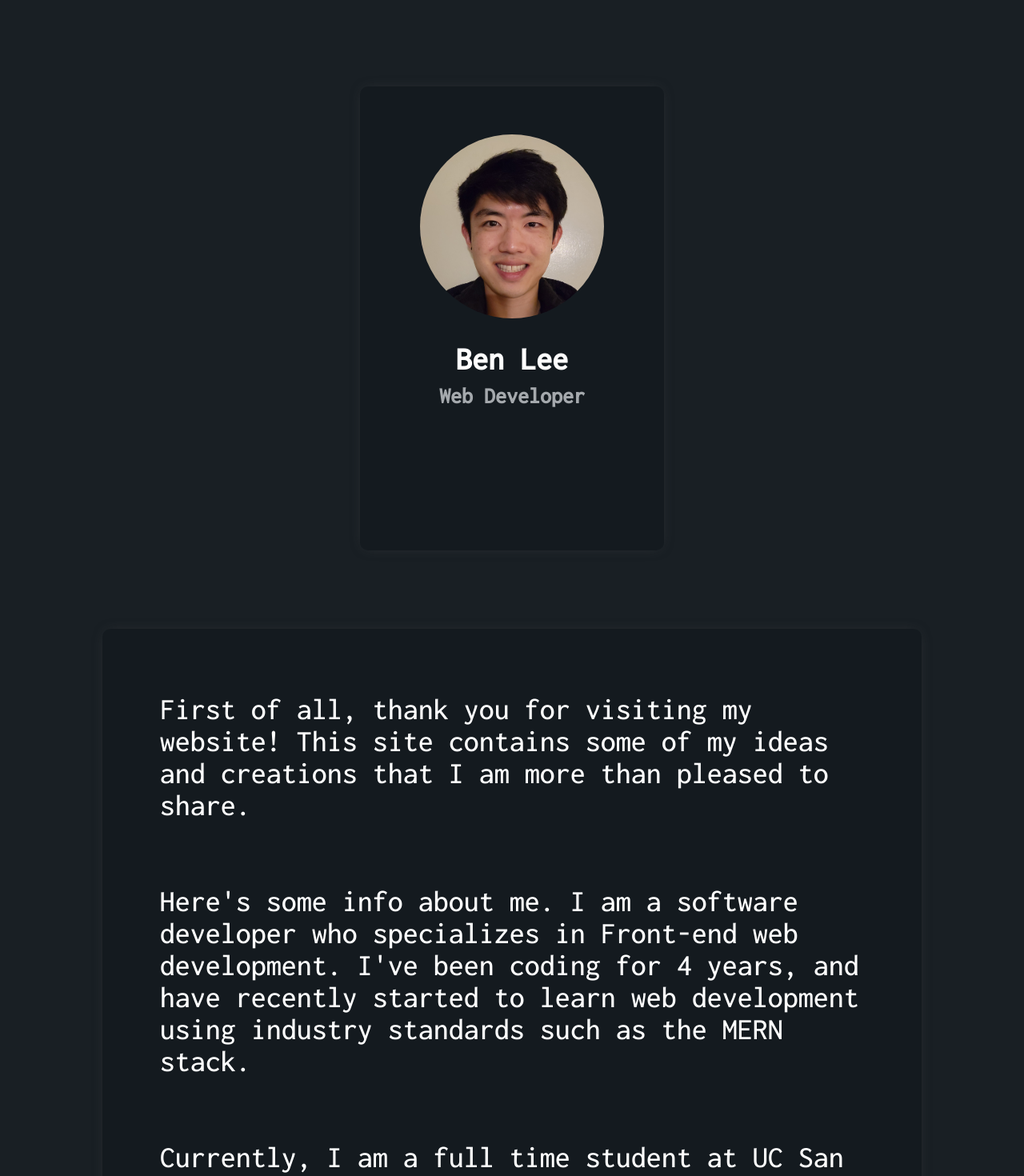
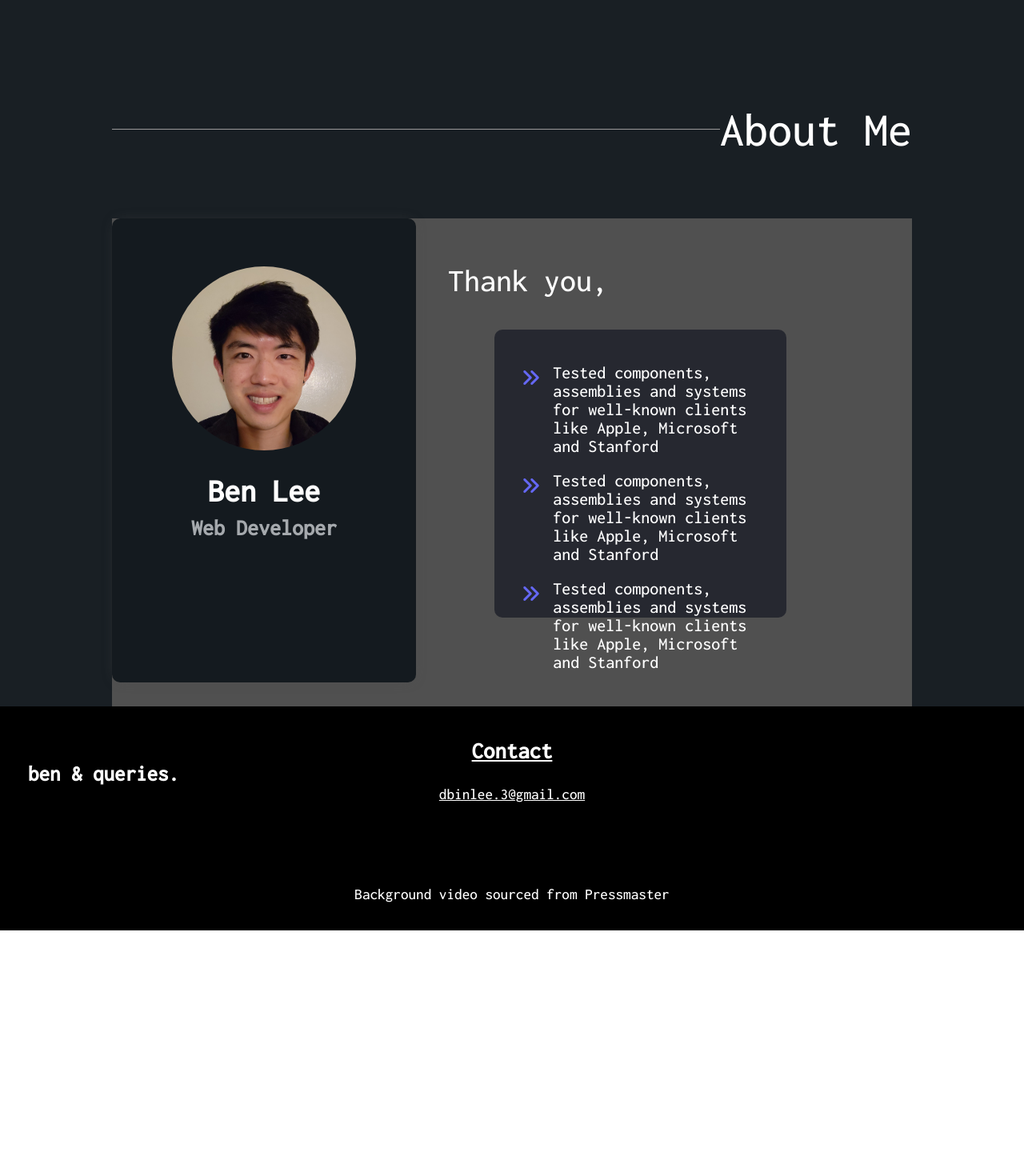
Before and after one commit to dbinlee3/BenAndQueries, a React (Create React App) app in the folder frontend/: page /about in a window 1280 px wide. Shown: the part 80-1550 px from the top of the page at 80% size. After the commit the page ends 1243 px from the top, so only its background shows below. Built offline with nearby package versions, Linux system fonts and the light colour scheme.

Commit message:
working on about page

```diff
--- a/frontend/src/components/footer/footer.css
+++ b/frontend/src/components/footer/footer.css
@@ -4,7 +4,6 @@
     display: flex;
     font-size: 1.2rem;
     justify-content: center;
-    /* align-items: center; */
     text-align: center;
 }
 
@@ -12,10 +11,8 @@
     position: absolute;
     left: 35px;
     margin-top: 70px;
-
     color: white;
     cursor: pointer;
-    /* margin-left: 20px; */
     font-size: 27px;
     font-weight: bold;
     text-decoration: none;
@@ -42,3 +39,11 @@
     position: relative;
     top: 125px;
 }
+
+@media screen and (max-width: 960px) {
+
+    .footerLogo {
+        display: none;
+    }
+
+}
--- a/frontend/src/pages/about/About.js
+++ b/frontend/src/pages/about/About.js
@@ -1,11 +1,22 @@
-import React from 'react'
+import React, { useState } from 'react'
 import './about.css'
 
 import profilePic from '../../assets/profile.jpeg'
 
 function About() {
+
+    const [aboutItemA, setAboutItemA] = useState(false);
+    const [aboutItemB, setAboutItemB] = useState(false);
+    const [aboutItemC, setAboutItemC] = useState(false);
+
     return (
         <div className="aboutContainer">
+
+            <div className="aboutFlow">
+
+
+                <h1 className="aboutTitle">About Me</h1>
+                <div className="aboutGrid">
 
                     <div className="profileBox">
 
@@ -49,27 +60,81 @@ function About() {
 
                         </ul>
                     </div>
-            <br/>
-            <br/>
-            <br/>
-            <br/>
 
-            <div className="bioBox">
-                <p>
-                    First of all, thank you for visiting my website!
-                    This site contains some of my ideas and creations that I am more than pleased to share.
-                </p>
 
-                <p>
-                    Here's some info about me. I am a software developer who specializes in Front-end web development.
-                    I've been coding for 4 years, and have recently started to learn web development using industry standards such as the MERN stack.
-                </p>
+                    <div className="aboutContent">
 
-                <p>
-                    Currently, I am a full time student at UC San Diego, majoring in Cognitive Science with a specialization in Design {"&"} Interaction. I am also pursuing a Minor in Computer Science,
-                    and in my spare time I enjoy learning new things related to coding, whether if it's building various sorts of web apps or picking up a new language.
-                </p>
+                        <h2 className="thankyou">Thank you,</h2>
+
+                        <div className="listBox">
+                            <div className="listContent">
+                                <ul className="aboutList">
+                                    <li className="murphyListItem"
+                                        onMouseEnter={e => {
+                                            setAboutItemA(true)
+                                        }}
+                                        onMouseLeave={e => {
+                                            setAboutItemA(false)
+                                        }}
+                                    >
+                                        <i class="fas fa-angle-double-right fa-xl"
+                                            style={ aboutItemA ? {
+                                            marginLeft: '10px', transition: 'all 0.2s ease-out', color: 'rgb(50, 53, 212)'} :
+                                            {marginLeft: '5px', transition: 'all 0.2s ease-out'}}/>
+                                        <p className="murphyDescription"
+                                        style={ aboutItemA ? {
+                                            top: '0px', transition: 'all 0.2s ease-out', color: 'rgb(93, 158, 236)'} :
+                                            {top: '5px', transition: 'all 0.2s ease-out'}}
+                                        >Tested components, assemblies and systems for well-known clients like Apple, Microsoft and Stanford</p>
+                                    </li>
+
+                                    <li className="murphyListItem"
+                                        onMouseEnter={e => {
+                                            setAboutItemB(true)
+                                        }}
+                                        onMouseLeave={e => {
+                                            setAboutItemB(false)
+                                        }}
+                                    >
+                                        <i class="fas fa-angle-double-right fa-xl"
+                                            style={ aboutItemB ? {
+                                            marginLeft: '10px', transition: 'all 0.2s ease-out', color: 'rgb(50, 53, 212)'} :
+                                            {marginLeft: '5px', transition: 'all 0.2s ease-out'}}/>
+                                        <p className="murphyDescription"
+                                        style={ aboutItemB ? {
+                                            top: '0px', transition: 'all 0.2s ease-out', color: 'rgb(93, 158, 236)'} :
+                                            {top: '5px', transition: 'all 0.2s ease-out'}}
+                                        >Tested components, assemblies and systems for well-known clients like Apple, Microsoft and Stanford</p>
+                                    </li>
+
+                                    <li className="murphyListItem"
+                                        onMouseEnter={e => {
+                                            setAboutItemC(true)
+                                        }}
+                                        onMouseLeave={e => {
+                                            setAboutItemC(false)
+                                        }}
+                                    >
+                                        <i class="fas fa-angle-double-right fa-xl"
+                                            style={ aboutItemC ? {
+                                            marginLeft: '10px', transition: 'all 0.2s ease-out', color: 'rgb(50, 53, 212)'} :
+                                            {marginLeft: '5px', transition: 'all 0.2s ease-out'}}/>
+                                        <p className="murphyDescription"
+                                        style={ aboutItemC ? {
+                                            top: '0px', transition: 'all 0.2s ease-out', color: 'rgb(93, 158, 236)'} :
+                                            {top: '5px', transition: 'all 0.2s ease-out'}}
+                                        >Tested components, assemblies and systems for well-known clients like Apple, Microsoft and Stanford</p>
+                                    </li>
+                                </ul>
                             </div>
+                        </div>
+                    </div>
+
+                </div>
+
+            </div>
+
+
 
 
 
--- a/frontend/src/pages/about/about.css
+++ b/frontend/src/pages/about/about.css
@@ -8,7 +8,24 @@
     flex-direction: column;
     align-items: center;
     object-fit: contain;
-    padding: 10%;
+    /* padding: 10%; */
+}
+
+.aboutFlow {
+    height: 100%;
+    width: 1000px;
+    margin-top: 150px;
+    /* background-color: rgb(80, 80, 80); */
+
+
+}
+
+.aboutGrid {
+    margin-top: 80px;
+    display: grid;
+    grid-template-columns: 1fr 3fr;
+    grid-gap: 40px;
+    background-color: rgb(80, 80, 80);
 }
 
 .profileBox {
@@ -128,13 +145,40 @@
     background-color: #f7f5ec;
 }
 
-.bioBox {
-    background-color: rgb(20, 26, 31);
-    width: 100%;
-    height: 100%;
+.aboutContent {
+    margin-top: 57px;
+}
+
+.thankyou {
+    color: white;
+    font-weight: 100;
+    font-size: 40px;
+}
+
+.aboutTitle {
+    color: white;
+    /* text-decoration: underline; */
+    font-weight: 10;
+    font-size: 60px;
+    /* margin-top: 130px; */
+    display: flex;
+    flex-direction: row;
+}
+
+.aboutTitle:before {
+    content: "";
+    flex: 1 1;
+    border-bottom: 1px solid rgb(154, 154, 154);
+    margin: auto;
+}
+
+.listBox {
+    background-color: rgb(39, 45, 50);
+    width: 90%;
+    height: 400px;
     border-radius: 10px;
-    -webkit-box-shadow: 0px 0px 18px -8px rgba(82, 82, 82, 0.719);
-    box-shadow: 0px 0px 18px -8px rgba(82, 82, 82, 0.719);
+    /* -webkit-box-shadow: 0px 0px 18px -8px rgba(82, 82, 82, 0.719);
+    box-shadow: 0px 0px 18px -8px rgba(82, 82, 82, 0.719); */
 }
 
 .bioBox > p {
@@ -143,7 +187,7 @@
     margin-top: 80px;
     margin-bottom: 80px;
     color: white;
-    font-size: 38px;
+    font-size: 15px;
 }
 
 @media screen and (max-width: 800px) {
--- a/frontend/src/pages/home/Home.js
+++ b/frontend/src/pages/home/Home.js
@@ -18,7 +18,6 @@ function Home() {
             <div className="homeContainer">
 
                 <video src={video1} autoPlay loop muted />
-
                 <h1>greetings.</h1>
                 <p>welcome to ben {"&"} queries.</p>
 
--- a/frontend/src/pages/home/home.css
+++ b/frontend/src/pages/home/home.css
@@ -3,7 +3,7 @@ video {
     height: 100vh;
     object-fit: cover;
     z-index: -1;
-    position: fixed;
+    position: absolute;
 }
 
 .homeContainer {
@@ -14,7 +14,7 @@ video {
     align-items: center;
     object-fit: contain;
     justify-content: center;
-    position: fixed;
+    position: relative;
 
 }
 
@@ -55,3 +55,17 @@ video {
 .getStartedButton:focus {
     transform: scale(0.90);
 }
+
+@media screen and (max-width: 960px) {
+
+    .homeContainer > h1 {
+        color: white;
+        font-size: 70px;
+        margin-top: -100px;
+    }
+
+    .homeContainer > p {
+        font-size: 28px;
+    }
+
+}
--- a/frontend/src/pages/projects/Projects.js
+++ b/frontend/src/pages/projects/Projects.js
@@ -20,7 +20,7 @@ function Projects() {
         <>
             <div className="projectsContainer">
                 <div className="projectsFlow">
-                    <h1 className="projectsLogo">projects</h1>
+                    <h1 className="projectsLogo">Projects</h1>
 
                     {/* CHEFMEDIA */}
                     <section className="entryBox">
--- a/frontend/src/pages/projects/projects.css
+++ b/frontend/src/pages/projects/projects.css
@@ -1,7 +1,7 @@
 .projectsContainer {
     background: rgb(25, 31, 36);
     width: 100%;
-    height: 200vh;
+    height: 220vh;
     object-fit: cover;
     z-index: -1;
     display: flex;
@@ -21,7 +21,7 @@
     /* text-decoration: underline; */
     font-weight: 10;
     font-size: 60px;
-    margin-top: 90px;
+    margin-top: 130px;
     display: flex;
     flex-direction: row;
 }
--- a/frontend/src/pages/resume/resume.css
+++ b/frontend/src/pages/resume/resume.css
@@ -1,7 +1,7 @@
 .resumeContainer {
     background: rgb(25, 31, 36);
     width: 100%;
-    height: 270vh;
+    height: 280vh;
     object-fit: cover;
     z-index: -1;
     display: flex;
@@ -312,7 +312,7 @@
 @media screen and (max-width: 960px) {
 
     .resumeContainer {
-        height: 340vh;
+        height: 345vh;
     }
 
     .resumeFlow {
```
Lines whose indentation alone changed are shown as unchanged.
